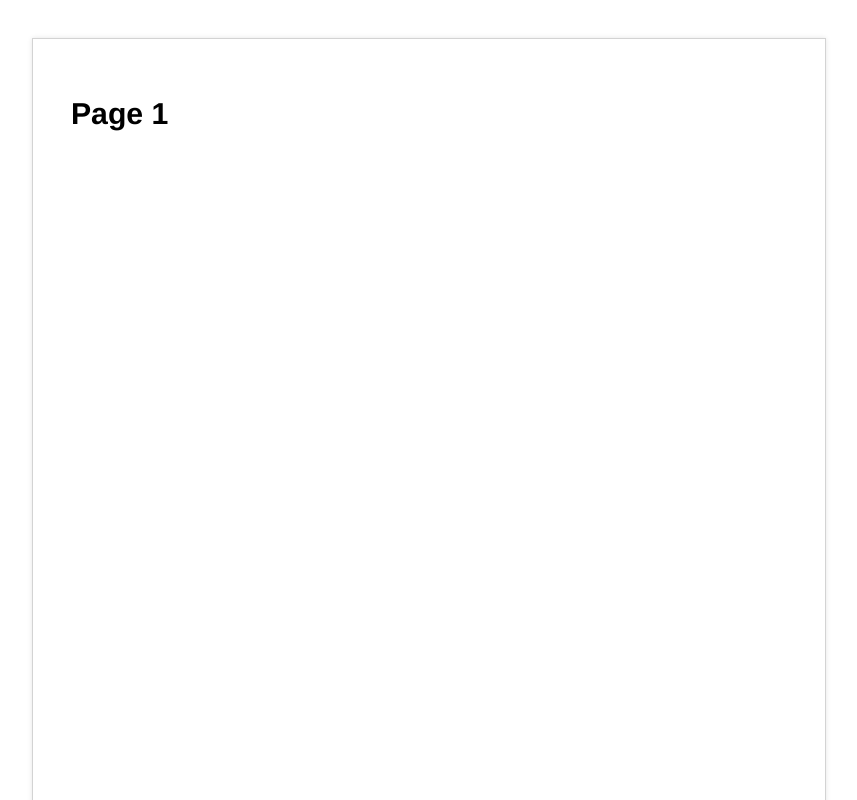
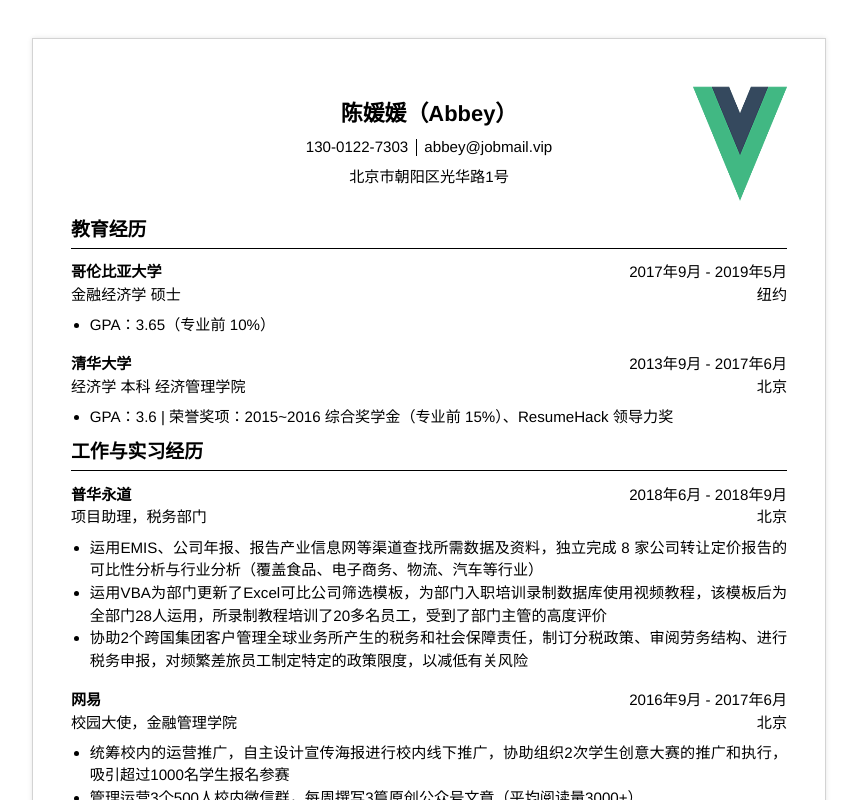
Before and after one commit to satouriko/wonderfulcv, a Vue app: page / in a window 1280 px wide. Shown: the top 800 px of the page, without its empty margins (211-1068 px from the left). Built offline with nearby package versions, Linux system fonts and the light colour scheme.

Commit message:
:sparkles: simple

```diff
--- a/src/App.vue
+++ b/src/App.vue
@@ -3,7 +3,7 @@
     v-for="(_, index) of wonderfulCV.pages"
     :key="index"
     :wonderfulCV="wonderfulCV"
-    :pageIndex="index + 1"
+    :pageIndex="index"
   ></Page>
 </template>
 
@@ -18,6 +18,9 @@ export default defineComponent({
   },
   setup () {
     return { wonderfulCV }
+  },
+  mounted () {
+    document.title = wonderfulCV.title
   }
 })
 </script>
@@ -28,6 +31,7 @@ html {
   -webkit-font-smoothing: antialiased;
   -moz-osx-font-smoothing: grayscale;
   font-size: 4mm;
+  line-height: 1.5;
 }
 
 body {
--- /dev/null
+++ b/src/components/BasicInfo.vue
@@ -0,0 +1,106 @@
+<template>
+  <div class="header">
+    <div v-if="wonderfulCV.photo" class="photo-wrap">
+      <img class="photo" :src="wonderfulCV.photo" />
+    </div>
+    <div class="basic-info">
+      <h1 :class="getContentClass(wonderfulCV.name)">
+        {{ getContentString(wonderfulCV.name) }}
+      </h1>
+      <div
+        v-for="(row, index) of basicInfoRows"
+        :key="index"
+        class="row"
+      >
+        <span
+          v-for="(info, index) of row"
+          :key="index"
+          class="info"
+        >{{ getContentString(info) }}</span>
+      </div>
+    </div>
+  </div>
+</template>
+
+<script lang="ts">
+import { defineComponent, PropType } from 'vue'
+import { WonderfulCV } from '../wonderfulcv'
+import { ContentStringMixin } from '../content-string'
+
+export default defineComponent({
+  props: {
+    wonderfulCV: {
+      type: Object as PropType<WonderfulCV>,
+      required: true
+    }
+  },
+  computed: {
+    basicInfoRows () {
+      if (!this.wonderfulCV.basicInfo.length) return []
+      if (this.wonderfulCV.basicInfo[0] instanceof Array) {
+        return this.wonderfulCV.basicInfo
+      } else return [this.wonderfulCV.basicInfo]
+    }
+  },
+  mixins: [ContentStringMixin]
+})
+</script>
+
+<style>
+.header {
+  display: flex;
+  flex-direction: row-reverse;
+  justify-content: flex-start;
+}
+
+.photo-wrap {
+  width: 0;
+  position: relative;
+  height: 3.5cm;
+  float: right;
+}
+
+.photo {
+  position: absolute;
+  right: 0;
+  width: 2.5cm;
+  height: 3.5cm;
+}
+
+.basic-info {
+  width: 100%;
+  display: flex;
+  flex-direction: column;
+  align-items: center;
+  justify-content: center;
+}
+
+.row {
+  margin: 1.75mm 0;
+  line-height: 1.1;
+}
+
+h1 {
+  font-size: 1.45rem;
+  margin: 1.75mm 0;
+  line-height: 1.1;
+}
+
+.info {
+  font-size: 1rem;
+}
+
+.info:first-child::before {
+  display: none;
+}
+
+.info::before {
+  content: '';
+  display: inline-block;
+  border-left: 1px solid;
+  margin: 0 2mm;
+  height: 100%;
+  vertical-align: bottom;
+}
+
+</style>
--- /dev/null
+++ b/src/components/Content.vue
@@ -0,0 +1,122 @@
+<template>
+  <div class="content">
+    <div class="content-header">
+      <div
+        v-if="content.company"
+        class="content-title"
+      >
+        <h3>{{ getContentString(content.company) }}</h3>
+        <div>{{ getContentString(content.position) }}</div>
+      </div>
+      <div class="content-title-aux">
+        <div>{{ getContentString(content.date) }}</div>
+        <div>{{ getContentString(content.location) }}</div>
+      </div>
+    </div>
+    <ul>
+      <li
+        v-for="(description, index) of descriptions"
+        :key="index"
+        class="description"
+      >
+        <span class="highlight">{{ getDescriptionHighlight(description) }}</span>
+        {{ getDescriptionRest(description) }}
+      </li>
+    </ul>
+  </div>
+</template>
+
+<script lang="ts">
+import { defineComponent, PropType } from 'vue'
+import { WonderfulCV } from '../wonderfulcv'
+import { ContentStringMixin } from '../content-string'
+
+export default defineComponent({
+  props: {
+    wonderfulCV: {
+      type: Object as PropType<WonderfulCV>,
+      required: true
+    },
+    pageIndex: {
+      type: Number,
+      required: true
+    },
+    sectionIndex: {
+      type: Number,
+      required: true
+    },
+    contentIndex: {
+      type: Number,
+      required: true
+    }
+  },
+  computed: {
+    content () {
+      return this.wonderfulCV.pages[this.pageIndex]
+        .sections[this.sectionIndex].contents[this.contentIndex]
+    },
+    descriptions () {
+      return this.content.description instanceof Array
+        ? this.content.description : [this.content.description]
+    }
+  },
+  methods: {
+    getDescriptionHighlight (desc) {
+      if (!this.content.descriptionHighlightSeparator) return null
+      const str = this.getContentString(desc)
+      return str.split(this.content.descriptionHighlightSeparator)[0] +
+        this.content.descriptionHighlightSeparator
+    },
+    getDescriptionRest (desc) {
+      const highlight = this.getDescriptionHighlight(desc)
+      if (!highlight) return desc
+      return desc.substring(highlight.length)
+    }
+  },
+  mixins: [ContentStringMixin]
+})
+</script>
+
+<style>
+.content {
+  margin: 1mm 0;
+}
+
+.content-header {
+  display: flex;
+  justify-content: space-between;
+  margin: 2mm 0;
+}
+
+.content-title {
+  display: flex;
+  flex-direction: column;
+  justify-content: space-between;
+}
+
+.content-title-aux {
+  display: flex;
+  flex-direction: column;
+  justify-content: space-between;
+  align-items: flex-end;
+}
+
+ul {
+  margin: 0;
+  padding-left: 5mm;
+}
+
+h3 {
+  font-size: 1rem;
+  margin: 0;
+  line-height: inherit;
+}
+
+.highlight {
+  font-weight: bold;
+}
+
+.description {
+  text-align: justify;
+}
+</style>
--- a/src/components/Page.vue
+++ b/src/components/Page.vue
@@ -2,25 +2,50 @@
   <div
     class="page"
     :style="style"
-  ><h1>Page {{ pageIndex }}</h1></div>
+  >
+    <BasicInfo
+      v-if="pageIndex === 0"
+      :wonderfulCV="wonderfulCV"
+    ></BasicInfo>
+    <Section
+      v-for="(_, index) of page.sections"
+      :key="index"
+      :wonderfulCV="wonderfulCV"
+      :pageIndex="pageIndex"
+      :sectionIndex="index"
+    ></Section>
+  </div>
 </template>
 
 <script lang="ts">
-import { defineComponent } from 'vue'
-import { WonderfulCV } from "../wonderfulcv";
+import { defineComponent, PropType } from 'vue'
+import { WonderfulCV } from '../wonderfulcv'
+import BasicInfo from './BasicInfo.vue'
+import Section from './Section.vue'
 
 export default defineComponent({
+  components: { Section, BasicInfo },
   props: {
-    wonderfulCV: Object as PropType<WonderfulCV>,
-    pageIndex: Number
+    wonderfulCV: {
+      type: Object as PropType<WonderfulCV>,
+      required: true
+    },
+    pageIndex: {
+      type: Number,
+      required: true
+    }
   },
   computed: {
+    page () {
+      return this.wonderfulCV.pages[this.pageIndex]
+    },
     style () {
       let padding = this.wonderfulCV.arrangement.margin
       if (typeof this.wonderfulCV.arrangement.margin === 'number') {
         padding = `${padding}mm`
       }
-      return `padding: ${padding}`
+      const justifyContent = this.page.justifyContent
+      return `padding: ${padding}; justify-content: ${justifyContent}`
     }
   }
 })
@@ -38,6 +63,8 @@ export default defineComponent({
   background: white;
   box-shadow: 0 0 5px rgba(0, 0, 0, 0.1);
   overflow: hidden;
+  display: flex;
+  flex-direction: column;
 }
 
 @media print {
--- /dev/null
+++ b/src/components/Section.vue
@@ -0,0 +1,60 @@
+<template>
+  <div class="section-title">
+    <h2>{{ getContentString(section.title) }}</h2>
+  </div>
+  <Content
+    v-for="(_, index) of section.contents"
+    :key="index"
+    :wonderfulCV="wonderfulCV"
+    :pageIndex="pageIndex"
+    :sectionIndex="sectionIndex"
+    :contentIndex="index"
+  ></Content>
+</template>
+
+<script lang="ts">
+import { defineComponent, PropType } from 'vue'
+import { WonderfulCV } from '../wonderfulcv'
+import { ContentStringMixin } from '../content-string'
+import Content from './Content.vue'
+
+export default defineComponent({
+  components: { Content },
+  props: {
+    wonderfulCV: {
+      type: Object as PropType<WonderfulCV>,
+      required: true
+    },
+    pageIndex: {
+      type: Number,
+      required: true
+    },
+    sectionIndex: {
+      type: Number,
+      required: true
+    }
+  },
+  computed: {
+    section () {
+      return this.wonderfulCV.pages[this.pageIndex]
+        .sections[this.sectionIndex]
+    }
+  },
+  mixins: [ContentStringMixin]
+})
+</script>
+
+<style>
+.section-title {
+  color: var(--theme-color);
+  border-bottom: 1px solid;
+}
+
+h2 {
+  font-size: 1.25rem;
+  margin: 0;
+  line-height: 1.6875rem;
+  display: inline-block;
+  padding: 1.5mm 0;
+}
+</style>
--- /dev/null
+++ b/src/content-string.ts
@@ -0,0 +1,32 @@
+import {ContentString, EmailWithClassName, TelWithClassName, UrlWithClassName} from './wonderfulcv'
+
+export const ContentStringMixin = {
+  methods: {
+    getContentString (contentString: ContentString) {
+      if (contentString && typeof contentString === 'object') {
+        return contentString.value
+      }
+      return contentString
+    },
+    getContentClass (contentString: ContentString) {
+      if (contentString && typeof contentString === 'object') {
+        return contentString.className
+      }
+      return ''
+    },
+    getContentStringHref (contentString: ContentString) {
+      if (contentString && typeof contentString === 'object') {
+        if ((contentString as TelWithClassName).tel) {
+          return `tel:${(contentString as TelWithClassName).tel}`
+        }
+        if ((contentString as EmailWithClassName).email) {
+          return `mailto:${(contentString as EmailWithClassName).email}`
+        }
+        if ((contentString as UrlWithClassName).url) {
+          return (contentString as UrlWithClassName).url
+        }
+      }
+      return null
+    }
+  }
+}
--- a/wonderfulcv.config.ts
+++ b/wonderfulcv.config.ts
@@ -8,9 +8,13 @@ const wonderfulCV: WonderfulCV = {
     sectionTitleStyle: 'professional'
   },
   name: '陈媛媛（Abbey）',
+  title: '陈媛媛的简历',
+  photo: '/assets/logo.png',
   basicInfo: [[{
+    tel: '130-0122-7303',
     value: '130-0122-7303'
   }, {
+    email: 'abbey@jobmail.vip',
     value: 'abbey@jobmail.vip'
   }], [{
     value: '北京市朝阳区光华路1号'
```
Also changed, not shown: src/wonderfulcv.ts (+22 -3 lines), assets/logo.png (renamed from src/assets/logo.png).
